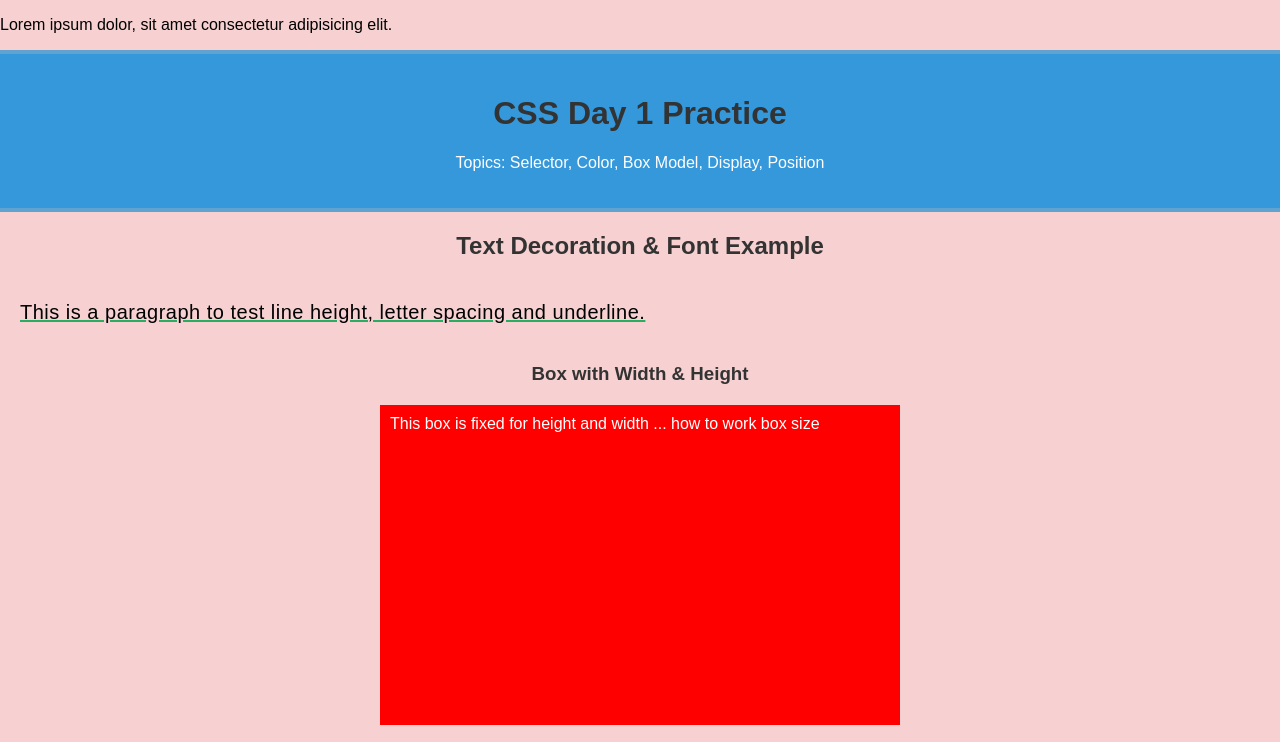
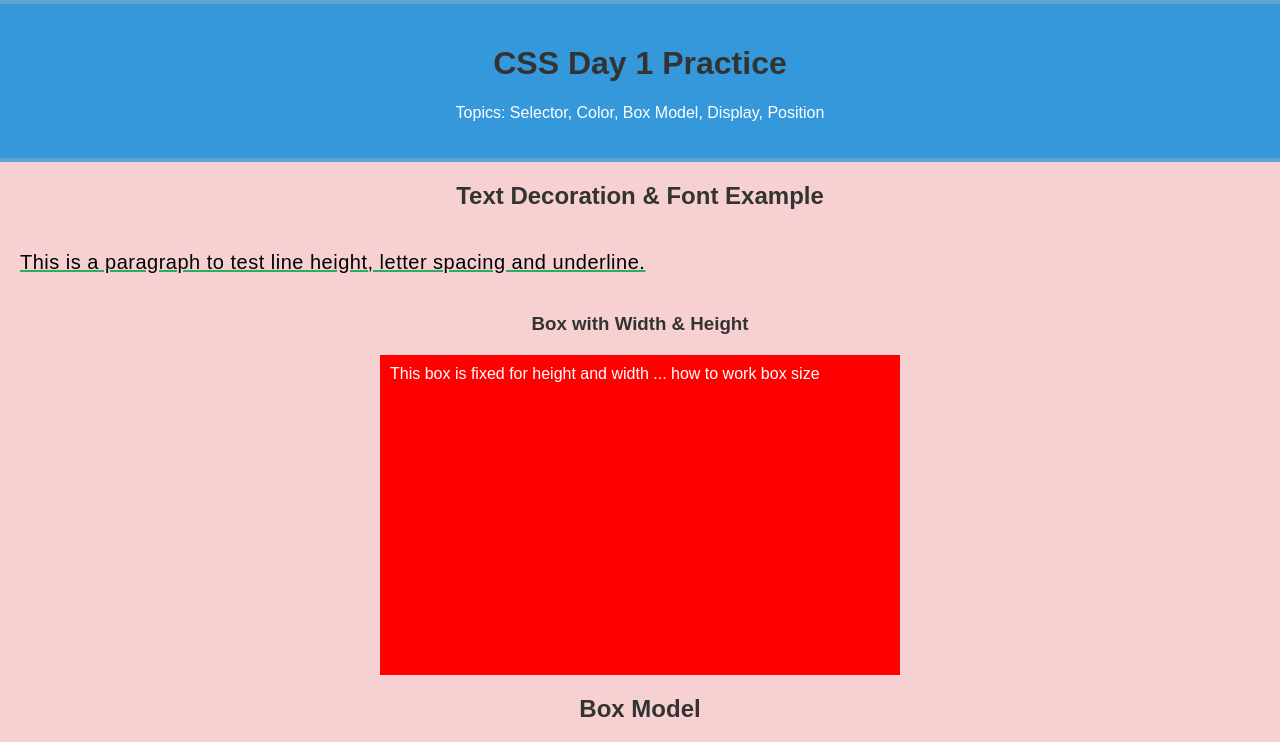
Before and after one commit to Nayem1004/5-05-2025, a plain HTML site: page index.html in a window 1280 px wide. Shown: the top 742 px of the page. Drawn offline with Linux system fonts and the light colour scheme.

Commit message:
unusel code remove

```diff
--- a/index.html
+++ b/index.html
@@ -7,10 +7,6 @@
     <link rel="stylesheet" href="style.css">
 </head>
 <body>
-    <div class="box">
-        <p>Lorem ipsum dolor, sit amet consectetur adipisicing elit.</p>
-    </div>
-
     <div class="header">
         <h1>CSS Day 1 Practice</h1>
         <p>Topics: Selector, Color, Box Model, Display, Position</p>
```
